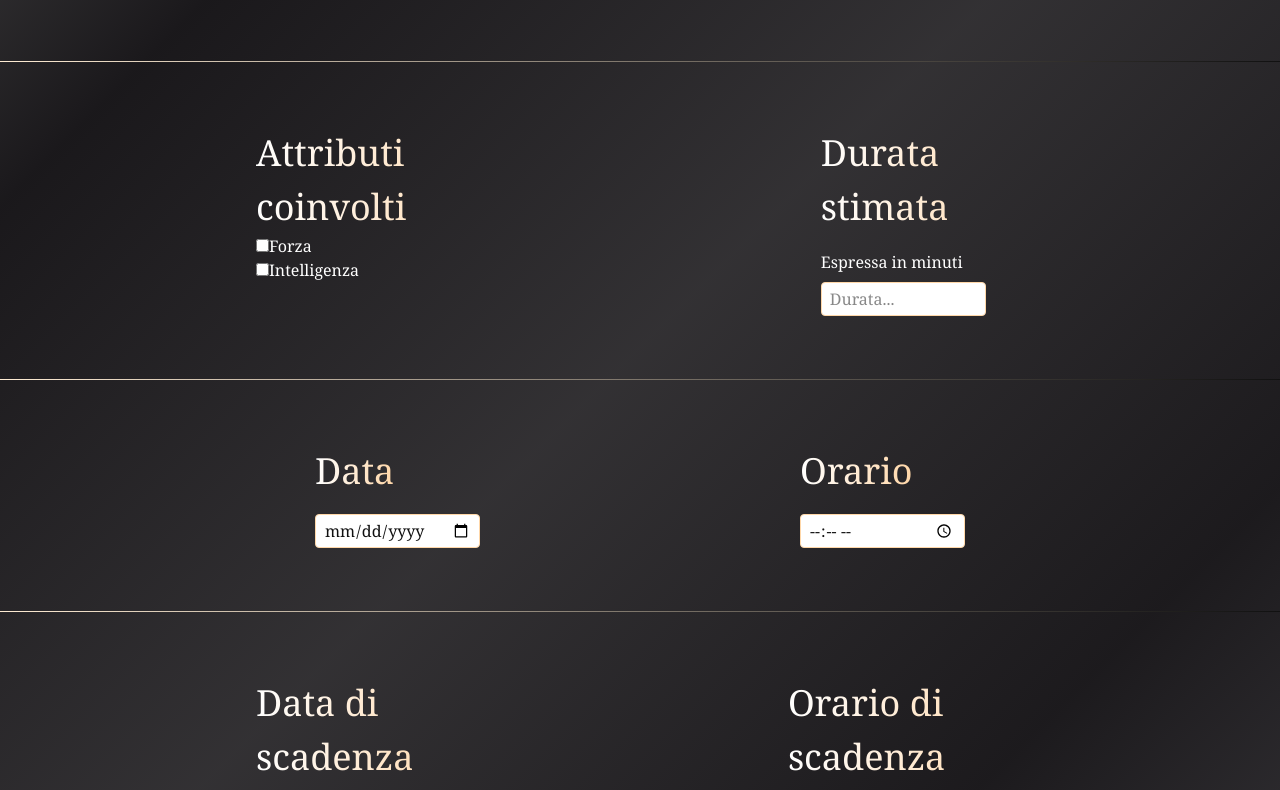
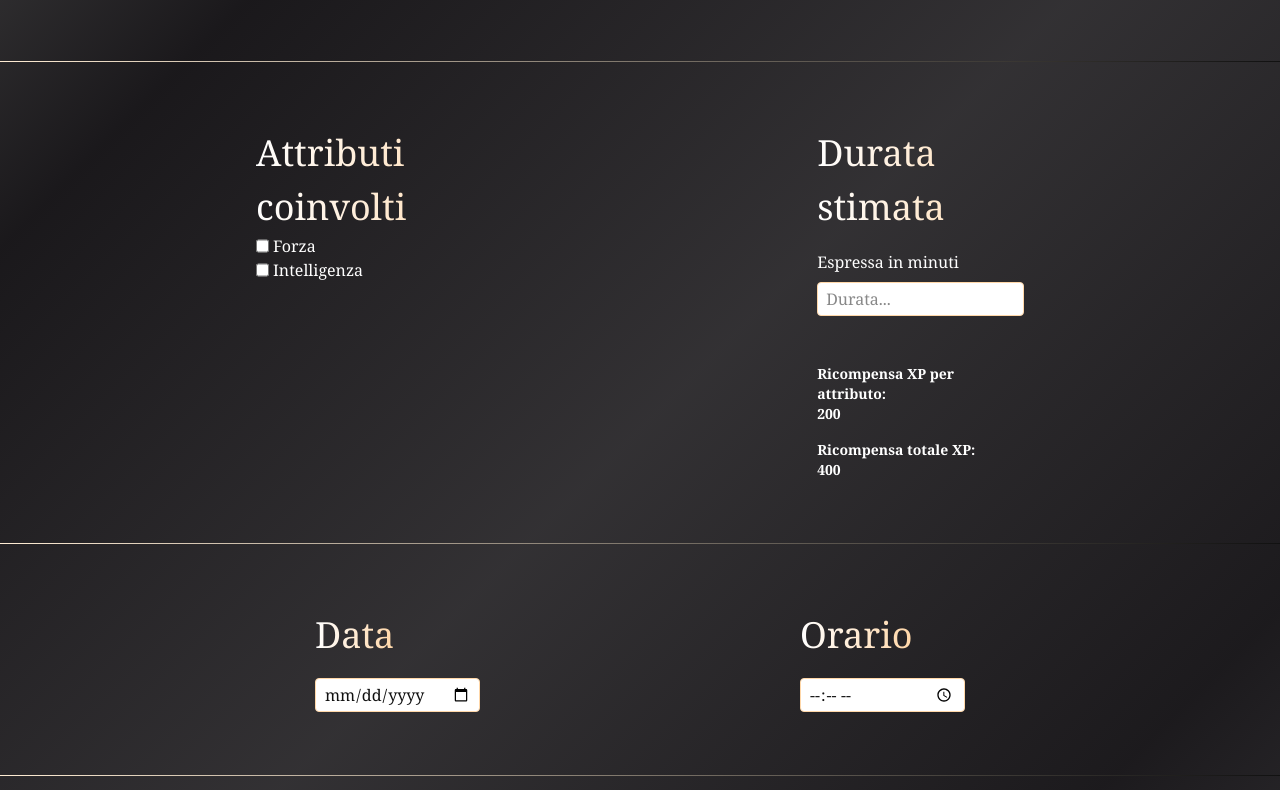
Before and after one commit to Davide-Ficocelli/grindborne, a React (Vite) app: page /quest-log/add in a window 1280 px wide. Shown: the part 570-1360 px from the top of the page. Built offline with nearby package versions, Linux system fonts and the light colour scheme.

Commit message:
Quest form design complete

```diff
--- a/src/index.css
+++ b/src/index.css
@@ -315,14 +315,14 @@
   max-width: 400px;
 }
 
-.quest-form-input[name="duration"] {
+/* .quest-form-input[name="duration"] {
   max-width: 150px;
 }
 
 .quest-form-input[name="due_date"],
 .quest-form-input[name="due_time"] {
   max-width: 200px;
-}
+} */
 
 /* sm: */
 @media (min-width: 640px) {
--- a/src/pages/AddQuestPage.tsx
+++ b/src/pages/AddQuestPage.tsx
@@ -96,15 +96,17 @@
 
             <div className="bottom-linear-gradient-border after:from-orange-100 after:to-[#111] divider-1-grid-area"></div>
 
+            {/* Container for Attributes and duration field */}
+            {/* These are the main fields that will determine the total XP reward from quest completion */}
             <fieldset
               className={`${classStyles.inputsWrapper} quest-attributes-duration-grid-area`}
             >
-              {/* Fieldset Attributi */}
+              {/* Attributes fieldset */}
               <fieldset>
                 <legend className="input-label">Attributi coinvolti</legend>
 
                 <div>
-                  <div>
+                  <div className="flex gap-x-1">
                     <input
                       id="forza"
                       name="forza"
@@ -114,7 +116,7 @@
                     <label htmlFor="forza">Forza</label>
                   </div>
 
-                  <div>
+                  <div className="flex gap-x-1">
                     <input
                       id="intelligenza"
                       name="intelligenza"
@@ -123,13 +125,11 @@
                     />
                     <label htmlFor="intelligenza">Intelligenza</label>
                   </div>
-
-                  {/* XP reward from quest completion must be returned somewhere on this part of the UI*/}
                 </div>
               </fieldset>
 
-              {/* Campo Durata con unità di misura */}
-              <fieldset className={`${classStyles.labelAndInputContainer}`}>
+              {/* Duration field with measure unit */}
+              <fieldset className={classStyles.labelAndInputContainer}>
                 <label htmlFor="duration" className="input-label">
                   Durata stimata
                 </label>
@@ -146,12 +146,21 @@
                   />
                   <span id="duration-unit">Espressa in minuti</span>
                 </div>
+
+                <div className="small-font-size pt-8 flex flex-col gap-y-4 justify-center items-start font-semibold">
+                  <p className="flex flex-col">
+                    Ricompensa XP per attributo:<span>200</span>
+                  </p>
+                  <p className="flex flex-col">
+                    Ricompensa totale XP:<span>400</span>
+                  </p>
+                </div>
               </fieldset>
             </fieldset>
 
             <div className="bottom-linear-gradient-border after:from-orange-100 after:to-[#111] divider-2-grid-area"></div>
 
-            {/* Sezione Data e Orario di Inizio */}
+            {/* Start date and time selection */}
             <fieldset
               className={`${classStyles.inputsWrapper} quest-date-time-grid-area`}
             >
@@ -182,7 +191,7 @@
 
             <div className="bottom-linear-gradient-border after:from-orange-100 after:to-[#111] divider-3-grid-area"></div>
 
-            {/* Sezione Data e Orario di Scadenza */}
+            {/* Due date and due time selection */}
             <fieldset
               className={`${classStyles.inputsWrapper} quest-due-date-due-time-grid-area`}
             >
@@ -213,7 +222,7 @@
 
             <div className="bottom-linear-gradient-border after:from-orange-100 after:to-[#111] divider-4-grid-area"></div>
 
-            {/* Fieldset Tracciamento */}
+            {/* Tracking fieldset */}
             <fieldset className="quest-do-track-grid-area">
               <legend className="input-label">
                 Traccia al momento della creazione?
```
